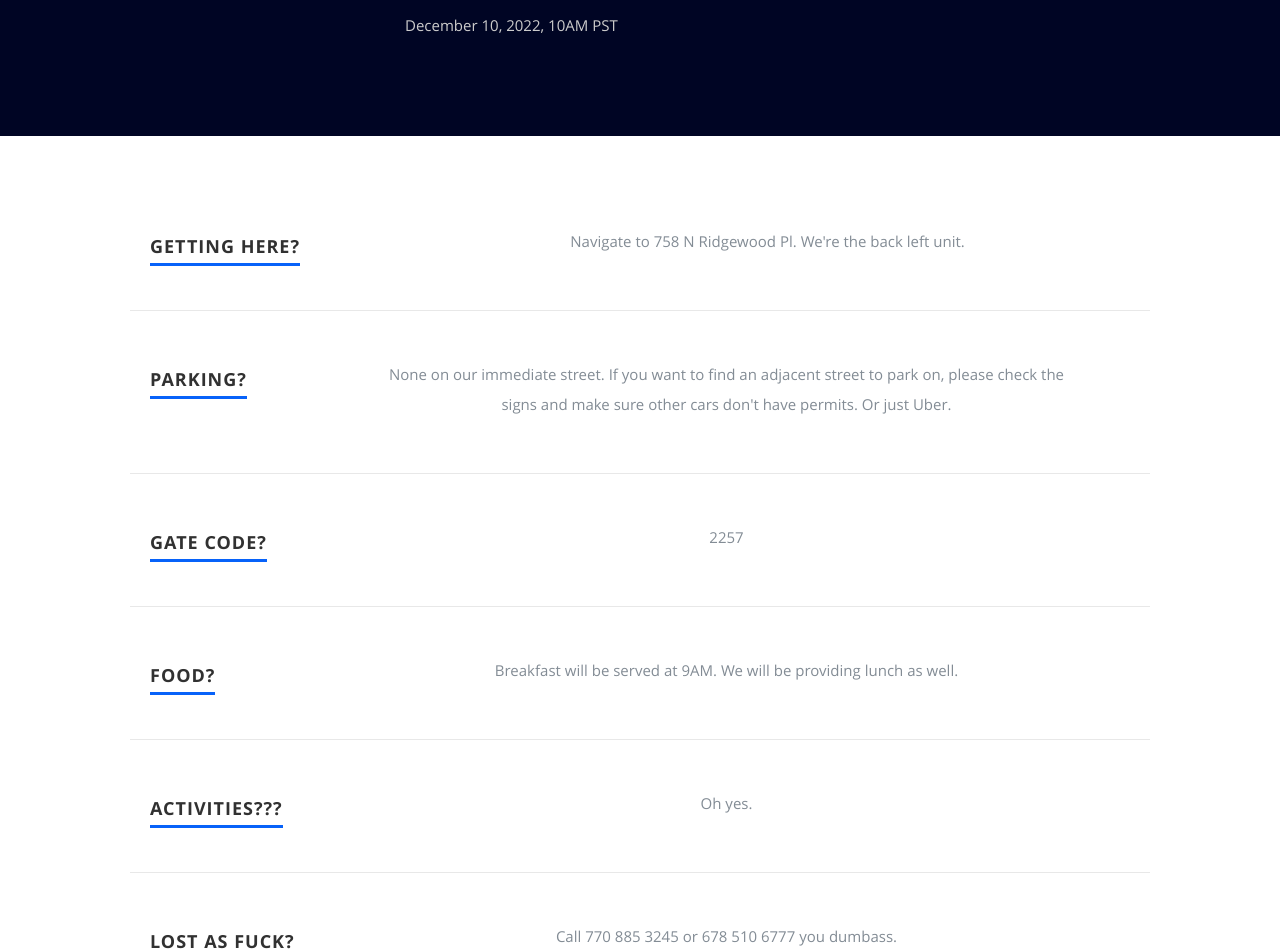
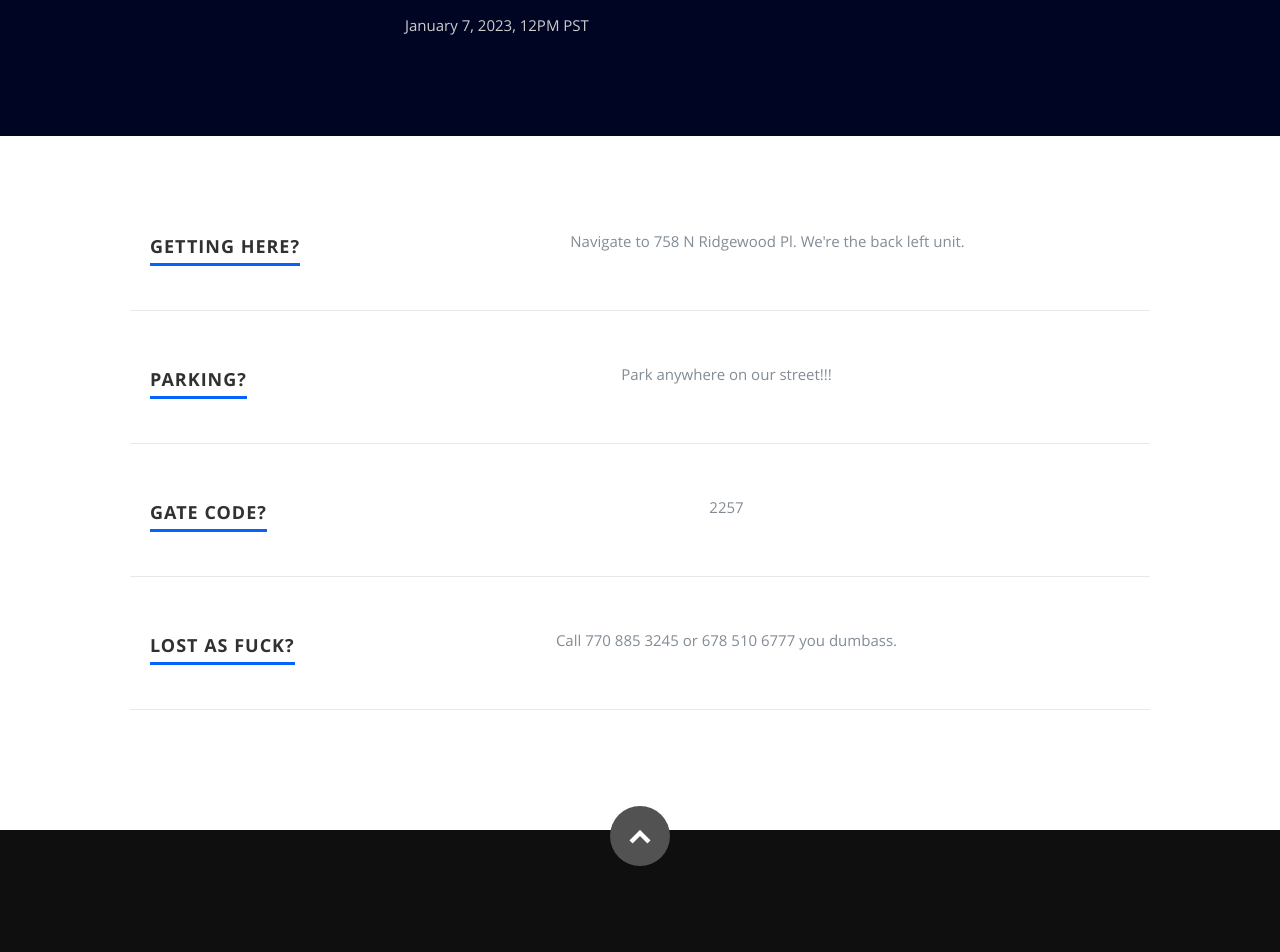
Before and after one commit to tanbri/tanbri.github.io, a React (Create React App) app: page / in a window 1280 px wide. Shown: the part 1060-2012 px from the top of the page. After the commit the page ends 1986 px from the top, so only its background shows below. Built offline with nearby package versions, Linux system fonts and the light colour scheme.

Commit message:
food processor party

```diff
--- a/package.json
+++ b/package.json
@@ -8,7 +8,6 @@
     "@testing-library/react": "^11.1.0",
     "@testing-library/user-event": "^12.1.10",
     "anix": "^1.3.6",
-    "gh-pages": "^4.0.0",
     "jquery": "^3.6.0",
     "particles-bg": "^2.5.5",
     "react": "^17.0.1",
@@ -16,7 +15,7 @@
     "react-dom": "^17.0.1",
     "react-ga": "^3.3.0",
     "react-reveal": "^1.2.2",
-    "react-router-dom": "^6.4.1",
+    "react-router-dom": "^6.4.5",
     "react-scripts": "4.0.3",
     "react-zmage": "^0.8.5-beta.36",
     "web-vitals": "^1.0.1"
@@ -48,6 +47,7 @@
     ]
   },
   "devDependencies": {
-    "chokidar": "^3.5.1"
+    "chokidar": "^3.5.1",
+    "gh-pages": "^4.0.0"
   }
 }
--- a/public/index.html
+++ b/public/index.html
@@ -12,7 +12,7 @@
     <link rel="stylesheet" href="%PUBLIC_URL%/css/magnific-popup.css">
 
 
-    <title>brrrrrr</title>
+    <title>food processor party</title>
   </head>
 
   <body>
--- a/src/App.js
+++ b/src/App.js
@@ -54,14 +54,14 @@ class App extends Component {
             <Route exact path='' element={
             <div className='App'>
               <Header
-                name='take acid'
-                description='bitch'
-                rsvp='https://forms.gle/GodVH82EgMjmXNEWA'
-                type='lines'
+                name='food processor party'
+                description='come process food with us!'
+                rsvp='https://docs.google.com/spreadsheets/d/1Yj4uT4xHP2eZRos2ffBS846utXWDThhcCYOHyjK_VYA/edit?usp=sharing'
+                type='polygon'
               />
               <Details
                 data={this.state.resumeData.main}
-                when='December 10, 2022, 10AM PST'
+                when='January 7, 2023, 12PM PST'
               />
               <Faq data={this.state.resumeData.resume} />
               <Footer data={this.state.resumeData.main} />
@@ -82,7 +82,7 @@ class App extends Component {
               />
               <Details
                 data={this.state.resumeData.main}
-                when='October 23, 2022, 10AM PDT'
+                when='January 7, 2023, 12PM PST'
               />
               <Faq
                 data={this.state.resumeData.resume}
--- a/src/Components/Faq.js
+++ b/src/Components/Faq.js
@@ -60,10 +60,7 @@ class Faq extends Component {
 
               <div className="nine columns main-col">
                 <div className="row item">
-                  <p className="faq-answer">None on our immediate street.
-                    If you want to find an adjacent street to park on,
-                    please check the signs and make sure other cars don't have permits.
-                    Or just Uber.
+                  <p className="faq-answer">Park anywhere on our street!!!
                   </p>
                 </div>
               </div>
@@ -91,40 +88,6 @@ class Faq extends Component {
           <div className="row education">
             <div className="three columns header-col">
               <h1>
-                <span>Food?</span>
-              </h1>
-            </div>
-
-            <div className="nine columns main-col">
-              <div className="row item">
-                <p className="faq-answer">Breakfast will be served at 9AM. We will be providing lunch as well.</p>
-              </div>
-            </div>
-          </div>
-        </Slide>
-
-        { !acid &&
-        <Slide left duration={1300}>
-          <div className="row education">
-            <div className="three columns header-col">
-              <h1>
-                <span>Activities???</span>
-              </h1>
-            </div>
-
-            <div className="nine columns main-col">
-              <div className="row item">
-                <p className="faq-answer">Oh yes.</p>
-              </div>
-            </div>
-          </div>
-        </Slide>
-        }
-
-        <Slide left duration={1300}>
-          <div className="row education">
-            <div className="three columns header-col">
-              <h1>
                 <span>Lost As Fuck?</span>
               </h1>
             </div>
```
Also changed, not shown: 12 other files (tests, documents, lock files or other folders).
